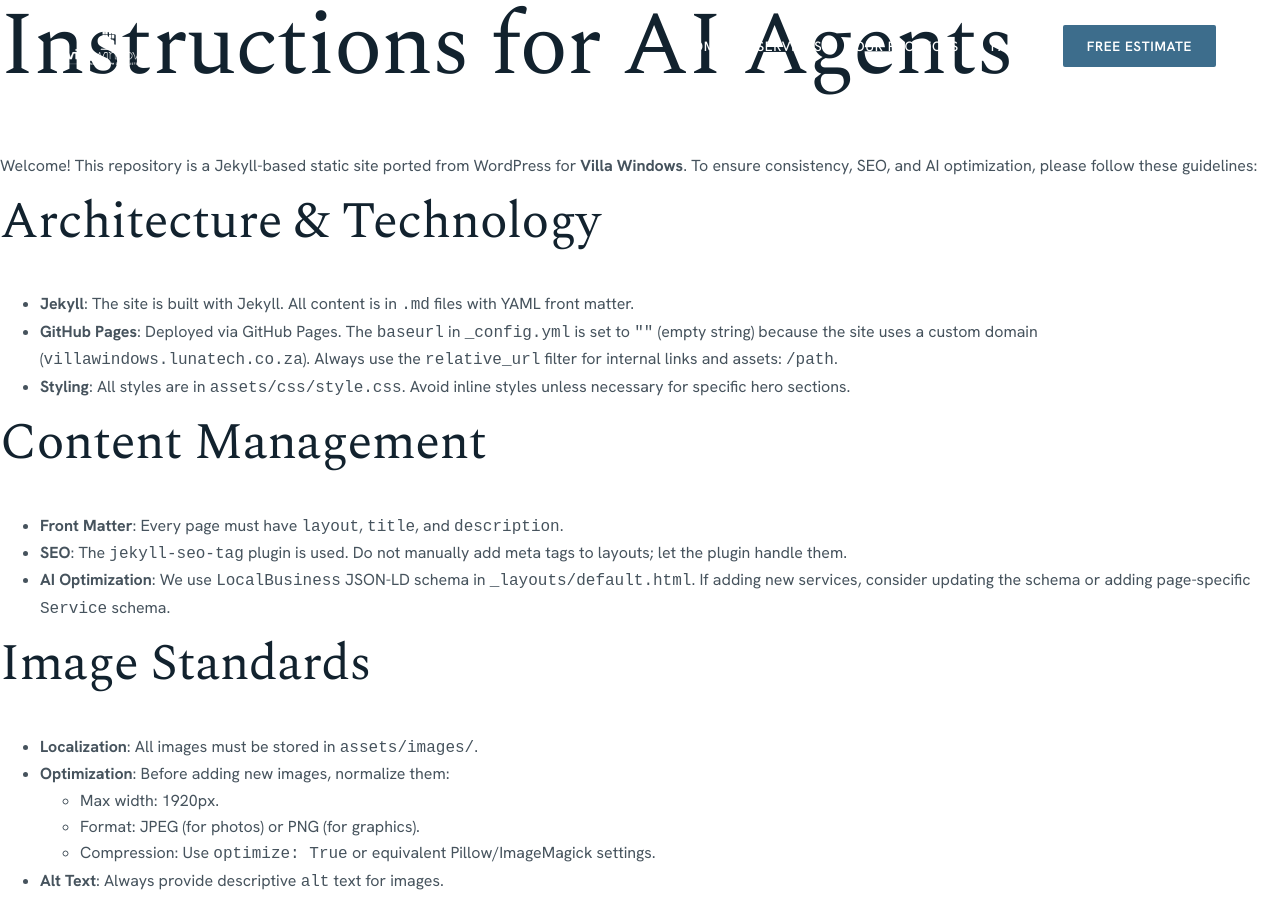
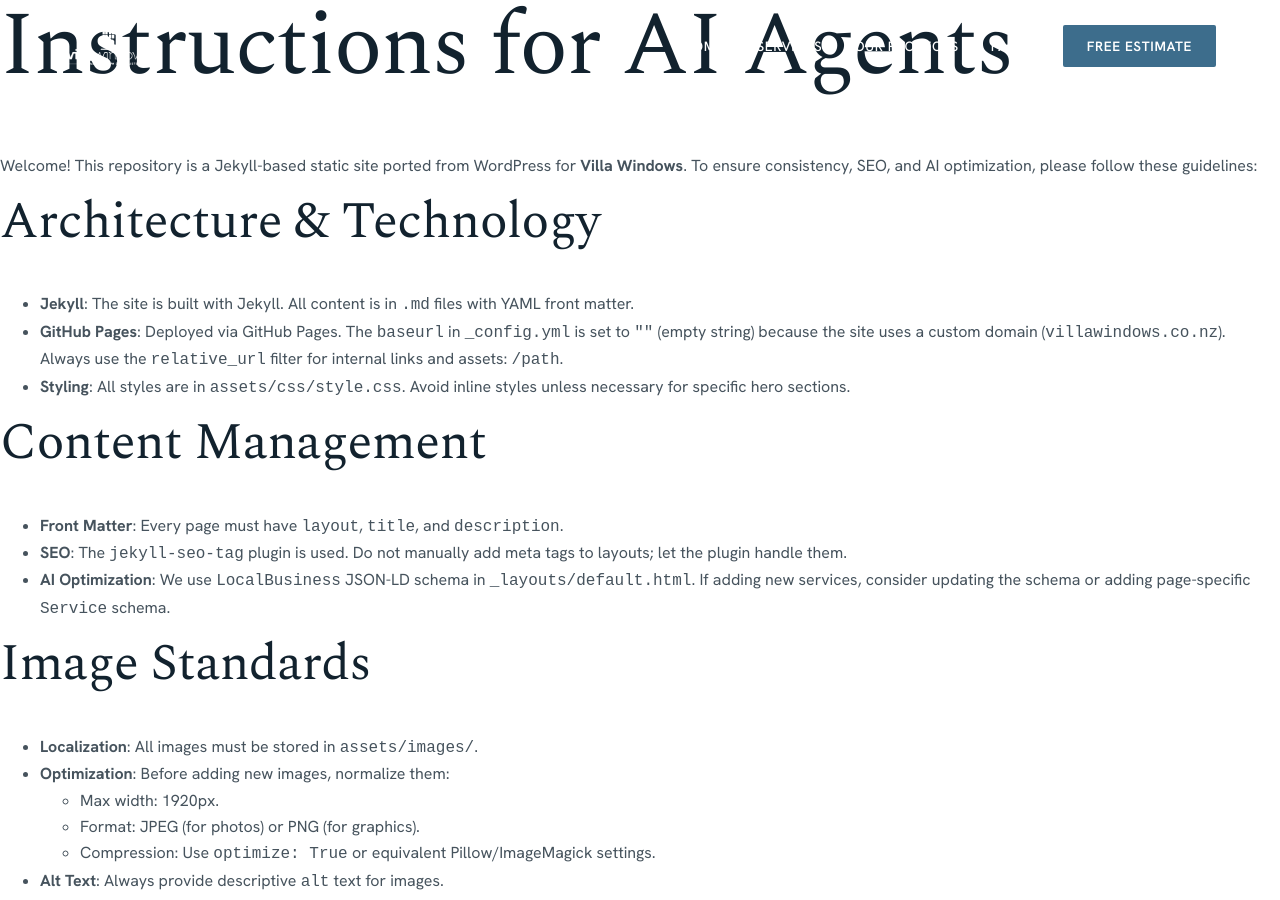
Before and after one commit to rynomster/villawindows, a Jekyll site: the page built from AGENTS.md, in a window 1280 px wide and 900 px high. Built offline with Jekyll 4.4.1, drawn with Linux system fonts in a browser that asks for light colours; our own code applies the rules of GitHub Pages for plain Markdown files.

Commit message:
Update site URL to villawindows.co.nz
- Updated `url` in `_config.yml`
- Updated documentation in `README.md` and `AGENTS.md`
- Verified `CNAME` and removed temporary logs
- Ensured all references to the old domain are removed

Co-authored-by: rynomster <6912789+rynomster@users.noreply.github.com>

```diff
--- a/AGENTS.md
+++ b/AGENTS.md
@@ -4,7 +4,7 @@ Welcome! This repository is a Jekyll-based static site ported from WordPress for
 
 ## Architecture & Technology
 - **Jekyll**: The site is built with Jekyll. All content is in `.md` files with YAML front matter.
-- **GitHub Pages**: Deployed via GitHub Pages. The `baseurl` in `_config.yml` is set to `""` (empty string) because the site uses a custom domain (`villawindows.lunatech.co.za`). Always use the `relative_url` filter for internal links and assets: `{{ '/path' | relative_url }}`.
+- **GitHub Pages**: Deployed via GitHub Pages. The `baseurl` in `_config.yml` is set to `""` (empty string) because the site uses a custom domain (`villawindows.co.nz`). Always use the `relative_url` filter for internal links and assets: `{{ '/path' | relative_url }}`.
 - **Styling**: All styles are in `assets/css/style.css`. Avoid inline styles unless necessary for specific hero sections.
 
 ## Content Management
--- a/_config.yml
+++ b/_config.yml
@@ -1,7 +1,7 @@
 title: Villa Windows
 description: Specialists in Sash Windows and Timber Joinery in Auckland. Retrofit double-glazing, repair and maintenance.
 baseurl: ""
-url: "https://villawindows.lunatech.co.za"
+url: "https://villawindows.co.nz"
 theme: minima
 plugins:
   - jekyll-seo-tag
```
Also changed, not shown: README.md.
